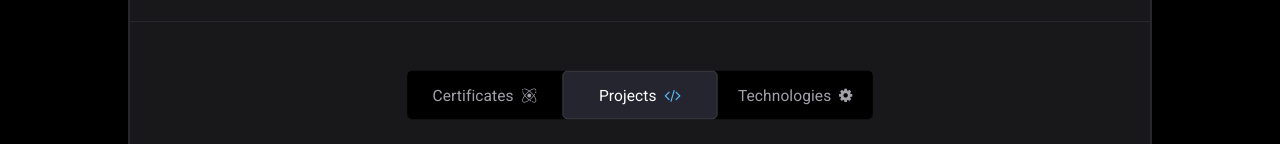
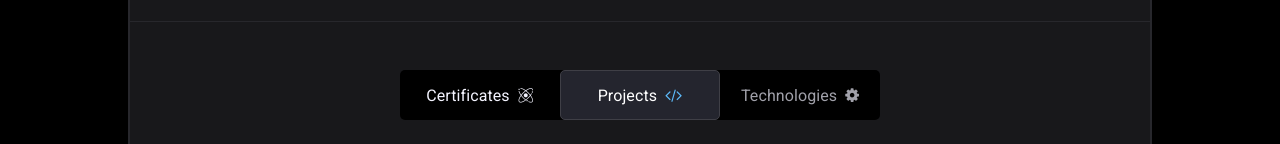
Before and after one commit to MohamedAlaa18/MohamedElhefnyDev, a React (Vite) app: page / in a window 1280 px wide. In both pictures the pointer is over the label "Certificates". Shown: the part 656-800 px from the top of the page. Built offline with nearby package versions, Linux system fonts and the light colour scheme.

Commit message:
update tripleToggleSwitch hover effect

```diff
--- a/src/components/main/TripleToggleSwitch/tripleToggleSwitch.css
+++ b/src/components/main/TripleToggleSwitch/tripleToggleSwitch.css
@@ -30,6 +30,11 @@ input[type="radio"] {
 label {
     color: var(--subtitle);
     cursor: pointer;
+    transition: 0.3s;
+}
+
+label:hover {
+    color: var(--title);
 }
 
 .black-font {
@@ -56,9 +61,9 @@ label {
     transform: scale(clamp(0.6, (100vw / 600px), 1));
 }
 
-.main-container:hover {
+/* .main-container:hover {
     transform: scale(0.97);
-}
+} */
 
 .switch {
     height: var(--switch-height);
@@ -202,4 +207,5 @@ label {
 #center:checked+label,
 #right:checked+label {
     background-color: transparent;
+    cursor: context-menu;
 }
```
